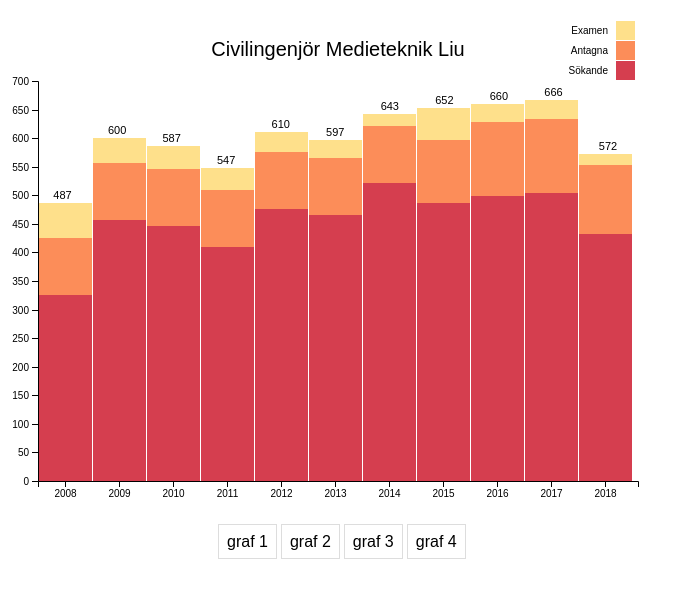
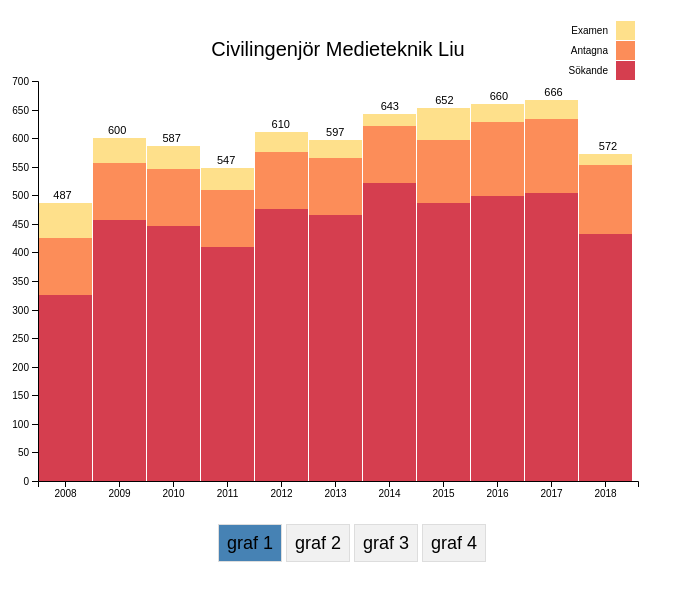
Before and after one commit to erikrudhe/D3-chart-test, a plain HTML site: page index.html in a window 1280 px wide. Both pictures are taken after a click on the link "graf 1". Shown: the part 79-680 px from the top of the page, without its empty margins (0-690 px from the left). Drawn offline with nearby package versions, Linux system fonts and the light colour scheme.

Commit message:
lite fix

```diff
--- a/index.html
+++ b/index.html
@@ -18,11 +18,14 @@
             {
             if(document.getElementById('chart'+i))
                 document.getElementById('chart'+i).style.display='none';
+                console.log(this)
                 }
             if(document.getElementById('chart'+id))
                 document.getElementById('chart'+id).style.display='block';
+                console.log(this)
             }
         </script>
+
 
 
 
@@ -41,11 +44,24 @@
 
 
         <div id="navigation">
-            <a  href="javascript: onClick=showPage('1')">graf 1</a>
-            <a  href="javascript: onClick=showPage('2')">graf 2</a>
-            <a  href="javascript: onClick=showPage('3')"> graf 3</a>
-            <a  href="javascript: onClick=showPage('4')"> graf 4</a>
+            <a class="btn active" href="javascript: onClick=showPage('1')">graf 1</a>
+            <a class="btn" href="javascript: onClick=showPage('2')">graf 2</a>
+            <a class="btn" href="javascript: onClick=showPage('3')">graf 3</a>
+            <a class="btn" href="javascript: onClick=showPage('4')">graf 4</a>
         </div>
+
+        <script>
+            // Add active class to the current button (highlight it)
+            var header = document.getElementById("navigation");
+            var btns = header.getElementsByClassName("btn");
+            for (var i = 0; i < btns.length; i++) {
+              btns[i].addEventListener("click", function() {
+              var current = document.getElementsByClassName("active");
+              current[0].className = current[0].className.replace(" active", "");
+              this.className += " active";
+              });
+            }
+        </script>
 
 
         <script src="https://d3js.org/d3.v4.js"></script>
--- a/style.css
+++ b/style.css
@@ -23,7 +23,7 @@
 
 /* Style the active class, and buttons on mouse-over */
 .active, .btn:hover {
-  background-color: #666;
+  background-color: steelblue;
   color: white;
 }
 
```
